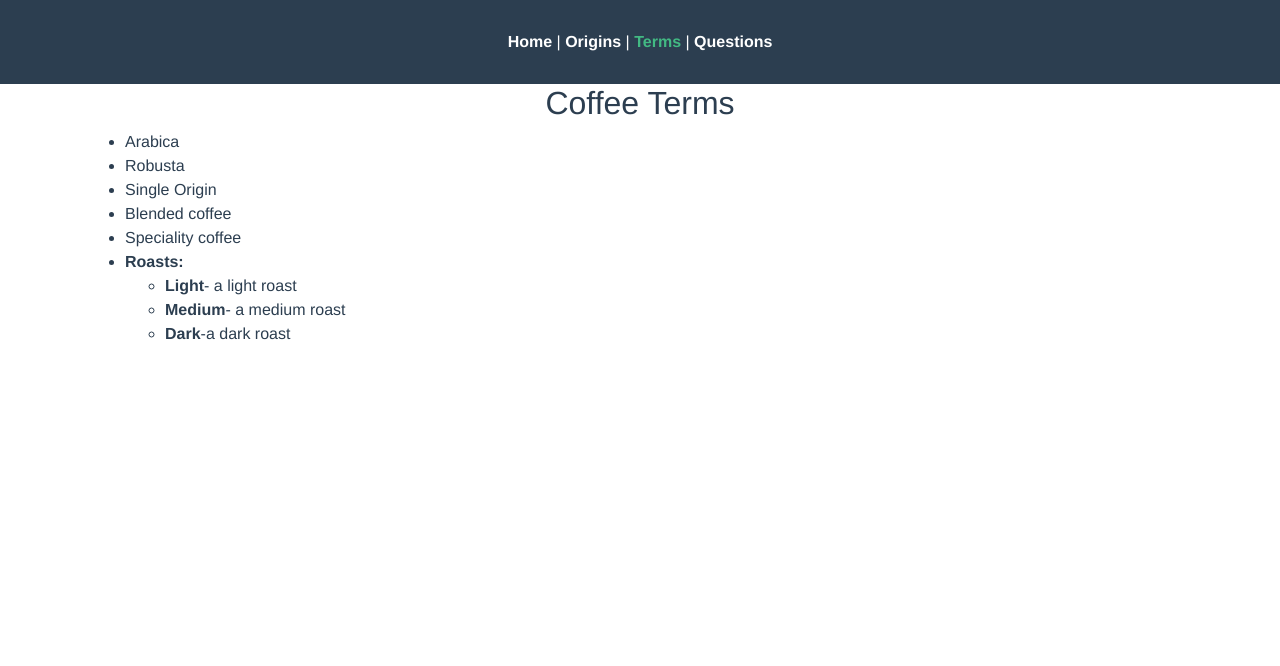
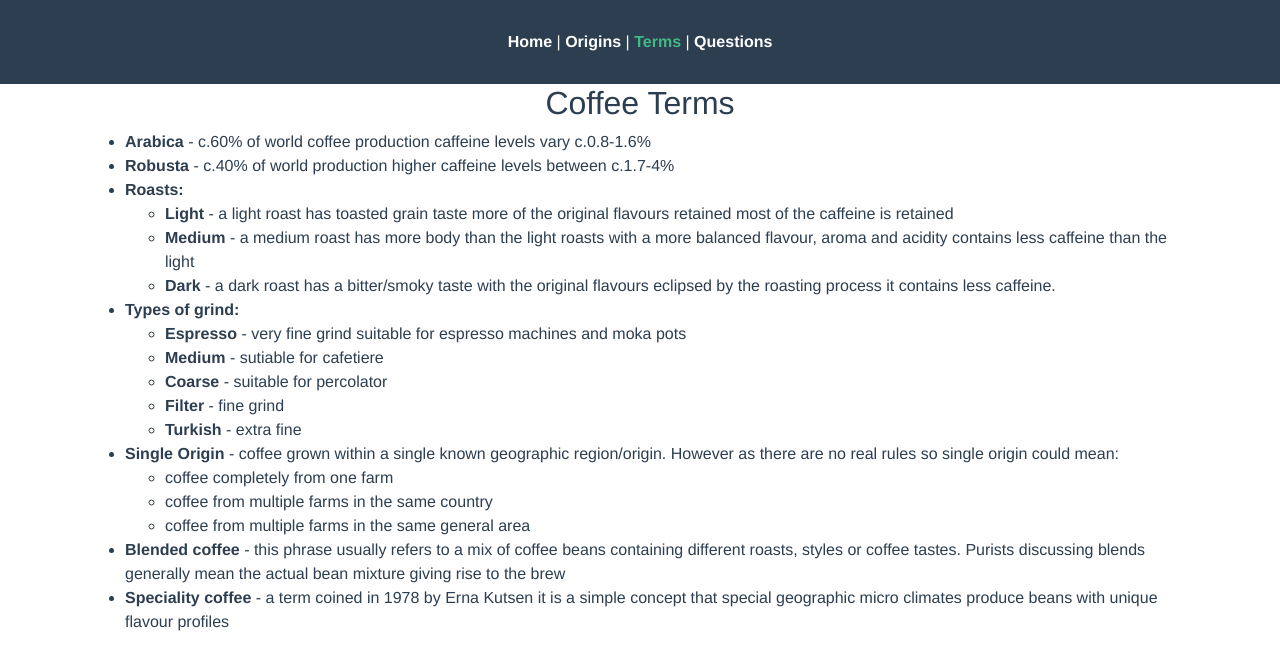
Before and after one commit to cguttweb/coffee-matcher, a Vue app: page /terms in a window 1280 px wide. Shown: the top 666 px of the page. Built offline with nearby package versions, Linux system fonts and the light colour scheme.

Commit message:
updated terms page and coffees

```diff
--- a/src/views/Questions.vue
+++ b/src/views/Questions.vue
@@ -23,7 +23,11 @@
               Answer the following questions to be matched to a coffee
             </h4>
             <label for="questionone">Do you like your coffee strong?</label>
-            <select name="questionone" v-model="questionone" class="form-control mb-3">
+            <select
+              name="questionone"
+              v-model="questionone"
+              class="form-control mb-3"
+            >
               <option :value="null">Please select an option</option>
               <option value="yes">Yes</option>
               <option value="no">No</option>
@@ -34,7 +38,11 @@
         <div class="row" v-if="questionone">
           <div class="col">
             <label for="questiontwo">Do you like milk in your coffee?</label>
-            <select name="questiontwo" v-model="questiontwo" class="form-control mb-3">
+            <select
+              name="questiontwo"
+              v-model="questiontwo"
+              class="form-control mb-3"
+            >
               <option :value="null">Please select an option</option>
               <option value="yes">Yes</option>
               <option value="no">No</option>
@@ -60,7 +68,11 @@
         <div class="row" v-if="questionthree">
           <div class="col">
             <label for="questionfour">Do you drink coffee regularly?</label>
-            <select name="questionfour" v-model="questionfour" class="form-control mb-3">
+            <select
+              name="questionfour"
+              v-model="questionfour"
+              class="form-control mb-3"
+            >
               <option :value="null">Please select an option</option>
               <option value="yes">Yes</option>
               <option value="no">No</option>
@@ -68,8 +80,11 @@
             <span>Question Four answer: {{ questionfour }}</span>
           </div>
         </div>
-        <div class="row" v-if="questionone && questiontwo && questionthree && questionfour">
-          <CoffeeCard v-if="coffee()" :coffee="coffee" />
+        <div
+          class="row"
+          v-if="questionone && questiontwo && questionthree && questionfour"
+        >
+          <CoffeeCard :coffee="coffee" />
         </div>
       </form>
     </div>
@@ -77,18 +92,18 @@
 </template>
 
 <script>
-import CoffeeCard from '@/components/CoffeeCard.vue';
-import coffees from '../coffees.js';
+import CoffeeCard from "@/components/CoffeeCard.vue";
+import coffees from "../coffees.js";
 
 export default {
   data() {
     return {
-      name: '',
-      questionone: '',
-      questiontwo: '',
-      questionthree: '',
-      questionfour: '',
-      questionfive: ''
+      name: "",
+      questionone: "",
+      questiontwo: "",
+      questionthree: "",
+      questionfour: "",
+      questionfive: ""
     };
   },
   components: {
@@ -97,7 +112,7 @@ export default {
   computed: {
     // filter the array of coffees based on what the answers are if all yes show this if all no show this else
     coffee() {
-      if (this.questionone === 'yes' && this.questionfour === 'yes') {
+      if (this.questionone === "yes" && this.questionfour === "yes") {
         return coffees[0];
       } else {
         return coffees[2];
--- a/src/views/Terms.vue
+++ b/src/views/Terms.vue
@@ -2,18 +2,66 @@
   <div class="container">
     <h2>Coffee Terms</h2>
     <ul class="terms-list">
-      <li>Arabica</li>
-      <li>Robusta</li>
-      <li>Single Origin</li>
-      <li>Blended coffee</li>
-      <li>Speciality coffee</li>
+      <li>
+        <strong>Arabica</strong> - c.60% of world coffee production caffeine
+        levels vary c.0.8-1.6%
+      </li>
+      <li>
+        <strong>Robusta</strong> - c.40% of world production higher caffeine
+        levels between c.1.7-4%
+      </li>
       <li>
         <strong>Roasts:</strong>
         <ul>
-          <li><strong>Light</strong>- a light roast</li>
-          <li><strong>Medium</strong>- a medium roast</li>
-          <li><strong>Dark</strong>-a dark roast</li>
+          <li>
+            <strong>Light</strong> - a light roast has toasted grain taste more
+            of the original flavours retained most of the caffeine is retained
+          </li>
+          <li>
+            <strong>Medium</strong> - a medium roast has more body than the
+            light roasts with a more balanced flavour, aroma and acidity
+            contains less caffeine than the light
+          </li>
+          <li>
+            <strong>Dark</strong> - a dark roast has a bitter/smoky taste with
+            the original flavours eclipsed by the roasting process it contains
+            less caffeine.
+          </li>
         </ul>
+      </li>
+      <li>
+        <strong>Types of grind:</strong>
+        <ul>
+          <li>
+            <strong>Espresso</strong> - very fine grind suitable for espresso
+            machines and moka pots
+          </li>
+          <li><strong>Medium</strong> - sutiable for cafetiere</li>
+          <li><strong>Coarse</strong> - suitable for percolator</li>
+          <li><strong>Filter</strong> - fine grind</li>
+          <li><strong>Turkish</strong> - extra fine</li>
+        </ul>
+      </li>
+      <li>
+        <strong>Single Origin</strong> - coffee grown within a single known
+        geographic region/origin. However as there are no real rules so single
+        origin could mean:
+        <ul>
+          <li>coffee completely from one farm</li>
+          <li>coffee from multiple farms in the same country</li>
+          <li>coffee from multiple farms in the same general area</li>
+        </ul>
+      </li>
+      <li>
+        <strong>Blended coffee</strong> - this phrase usually refers to a mix of
+        coffee beans containing different roasts, styles or coffee tastes.
+        Purists discussing blends generally mean the actual bean mixture giving
+        rise to the brew
+      </li>
+      <li>
+        <strong>Speciality coffee</strong> - a term coined in 1978 by Erna
+        Kutsen it is a simple concept that special geographic micro climates
+        produce beans with unique flavour profiles
       </li>
     </ul>
   </div>
@@ -21,7 +69,7 @@
 
 <script>
 export default {
-  name: 'terms'
+  name: "terms"
 };
 </script>
 
```
Also changed, not shown: src/coffees.js (+58 -48 lines).
